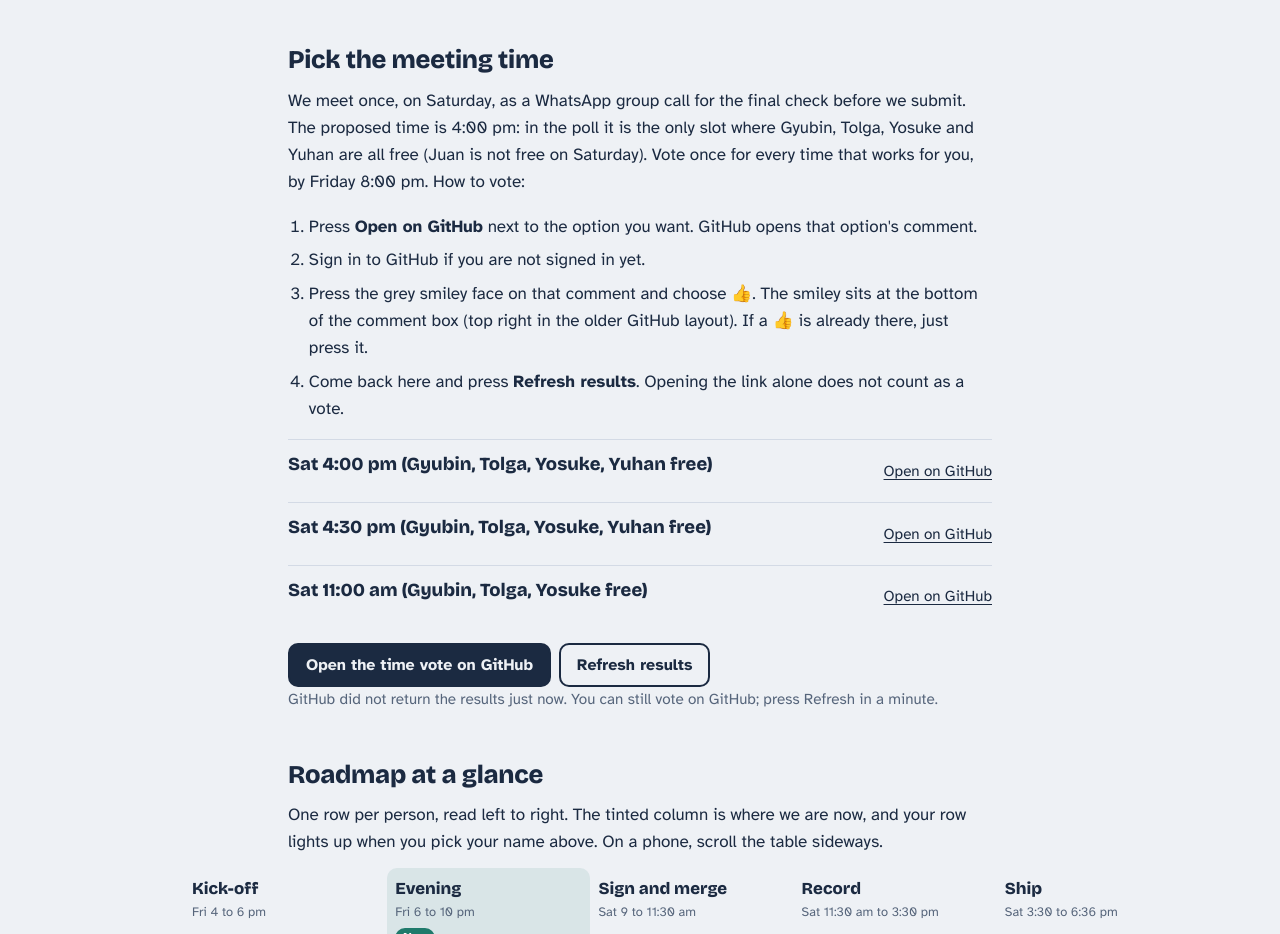
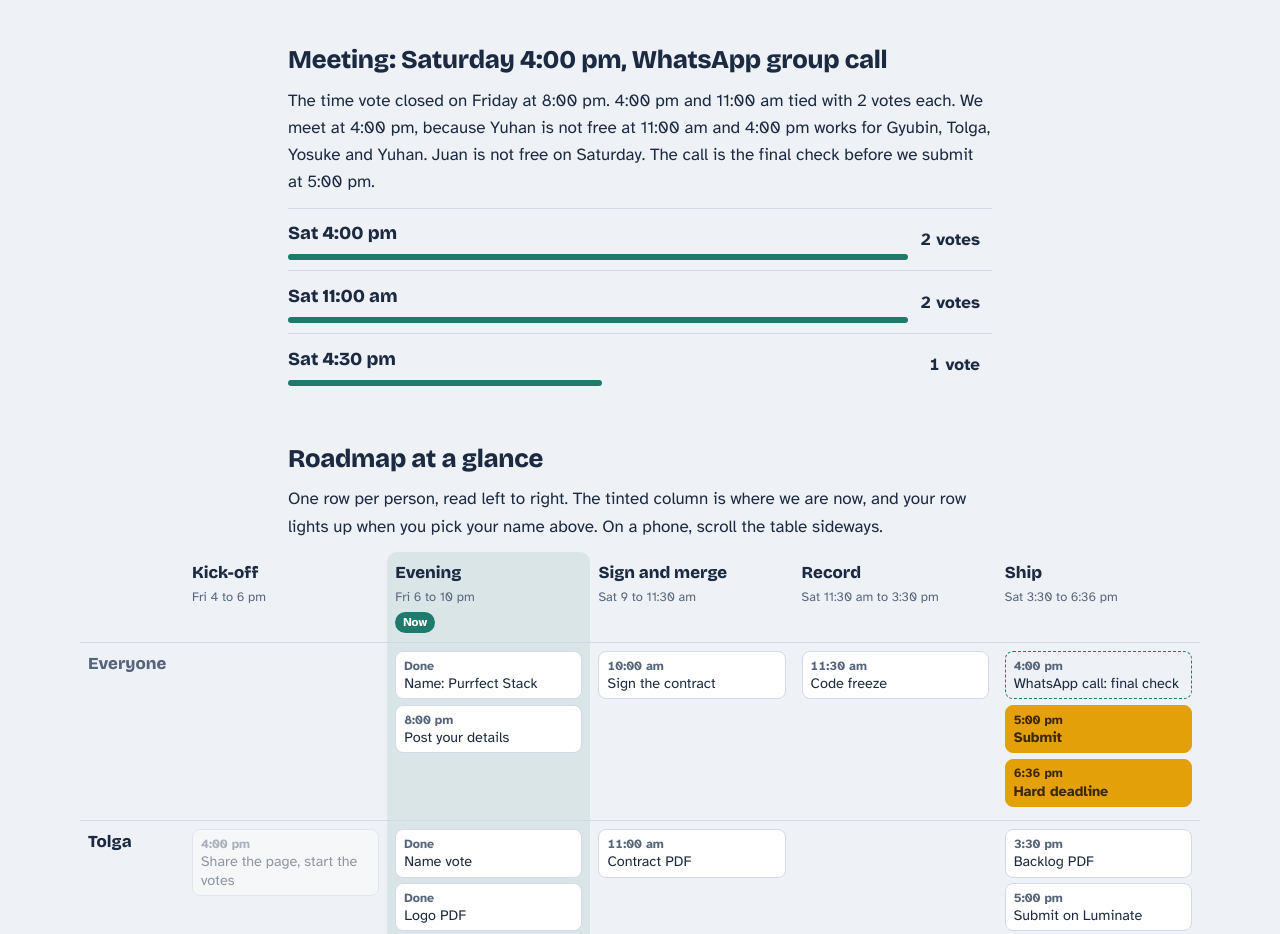
Before and after one commit to unaltolga/comp229-team-plan, a plain HTML site: page index.html in a window 1280 px wide. Shown: the part 1648-2582 px from the top of the page. Drawn offline with nearby package versions, Linux system fonts and the light colour scheme; no server answers.

Commit message:
Fix the meeting time: Saturday 4:00 pm
The time vote closed at 8 pm with 4:00 pm and 11:00 am tied at 2 votes.
4:00 pm is kept because Yuhan is not free at 11:00 am.
The logo PDF step is marked done since it was shared in the chat.

```diff
--- a/index.html
+++ b/index.html
@@ -267,7 +267,7 @@
   <!-- Team name vote, counted from GitHub reactions -->
   <section id="vote" aria-labelledby="vote-title">
     <h2 id="vote-title">Team name: Purrfect Stack</h2>
-    <p>The name vote closed on Friday at 7:30 pm. Purrfect Stack won with 3 votes. That is a majority of our five, so a late vote cannot change it. Tolga is making the logo now.</p>
+    <p>The name vote closed on Friday at 7:30 pm. Purrfect Stack won with 3 votes. That is a majority of our five, so a late vote cannot change it. The logo is in the group chat.</p>
     <ol class="ballot" id="ballot">
       <li><span class="opt"><strong>Purrfect Stack</strong><span class="bar" style="width:100%"></span></span><span class="count">3 votes</span></li>
       <li><span class="opt"><strong>Paw Commit</strong><span class="bar" style="width:33.3%"></span></span><span class="count">1 vote</span></li>
@@ -277,22 +277,15 @@
     </ol>
   </section>
 
-  <!-- Meeting time vote, counted from GitHub reactions -->
+  <!-- Meeting time: vote closed, result fixed -->
   <section id="meeting" aria-labelledby="meeting-title">
-    <h2 id="meeting-title">Pick the meeting time</h2>
-    <p>We meet once, on Saturday, as a WhatsApp group call for the final check before we submit. The proposed time is 4:00 pm: in the poll it is the only slot where Gyubin, Tolga, Yosuke and Yuhan are all free (Juan is not free on Saturday). Vote once for every time that works for you, by Friday 8:00 pm. How to vote:</p>
-    <ol class="howto">
-      <li>Press <strong>Open on GitHub</strong> next to the option you want. GitHub opens that option's comment.</li>
-      <li>Sign in to GitHub if you are not signed in yet.</li>
-      <li>Press the grey smiley face on that comment and choose 👍. The smiley sits at the bottom of the comment box (top right in the older GitHub layout). If a 👍 is already there, just press it.</li>
-      <li>Come back here and press <strong>Refresh results</strong>. Opening the link alone does not count as a vote.</li>
+    <h2 id="meeting-title">Meeting: Saturday 4:00 pm, WhatsApp group call</h2>
+    <p>The time vote closed on Friday at 8:00 pm. 4:00 pm and 11:00 am tied with 2 votes each. We meet at 4:00 pm, because Yuhan is not free at 11:00 am and 4:00 pm works for Gyubin, Tolga, Yosuke and Yuhan. Juan is not free on Saturday. The call is the final check before we submit at 5:00 pm.</p>
+    <ol class="ballot" id="ballot-time">
+      <li><span class="opt"><strong>Sat 4:00 pm</strong><span class="bar" style="width:100%"></span></span><span class="count">2 votes</span></li>
+      <li><span class="opt"><strong>Sat 11:00 am</strong><span class="bar" style="width:100%"></span></span><span class="count">2 votes</span></li>
+      <li><span class="opt"><strong>Sat 4:30 pm</strong><span class="bar" style="width:50%"></span></span><span class="count">1 vote</span></li>
     </ol>
-    <ol class="ballot" id="ballot-time"></ol>
-    <div class="actions">
-      <a class="button" href="https://github.com/unaltolga/comp229-team-plan/issues/2">Open the time vote on GitHub</a>
-      <button class="button secondary refresh" type="button">Refresh results</button>
-    </div>
-    <p class="note" id="time-status"></p>
   </section>
 </div>
 
@@ -319,7 +312,7 @@
         <tr class="everyone">
           <th scope="row">Everyone</th>
           <td></td>
-          <td><ul><li class="chip"><span class="t">Done</span>Name: Purrfect Stack</li><li class="chip"><span class="t">8:00 pm</span>Post your details; time vote closes</li></ul></td>
+          <td><ul><li class="chip"><span class="t">Done</span>Name: Purrfect Stack</li><li class="chip"><span class="t">8:00 pm</span>Post your details</li></ul></td>
           <td><ul><li class="chip"><span class="t">10:00 am</span>Sign the contract</li></ul></td>
           <td><ul><li class="chip"><span class="t">11:30 am</span>Code freeze</li></ul></td>
           <td><ul><li class="chip call"><span class="t">4:00 pm</span>WhatsApp call: final check</li><li class="chip key"><span class="t">5:00 pm</span>Submit</li><li class="chip key"><span class="t">6:36 pm</span>Hard deadline</li></ul></td>
@@ -327,7 +320,7 @@
         <tr data-member="tolga">
           <th scope="row">Tolga</th>
           <td><ul><li class="chip"><span class="t">4:00 pm</span>Share the page, start the votes</li></ul></td>
-          <td><ul><li class="chip"><span class="t">Done</span>Name vote</li><li class="chip"><span class="t">9:00 pm</span>Logo PDF</li><li class="chip"><span class="t">Done</span>Endpoint PR #2</li></ul></td>
+          <td><ul><li class="chip"><span class="t">Done</span>Name vote</li><li class="chip"><span class="t">Done</span>Logo PDF</li><li class="chip"><span class="t">Done</span>Endpoint PR #2</li></ul></td>
           <td><ul><li class="chip"><span class="t">11:00 am</span>Contract PDF</li></ul></td>
           <td></td>
           <td><ul><li class="chip"><span class="t">3:30 pm</span>Backlog PDF</li><li class="chip"><span class="t">5:00 pm</span>Submit on Luminate</li></ul></td>
@@ -376,14 +369,14 @@
   <!-- Shared timeline -->
   <section id="timeline" aria-labelledby="timeline-title">
     <h2 id="timeline-title">Calls and deadlines</h2>
-    <p>We have one call: Saturday 4:00 pm on WhatsApp, unless the time vote above picks another slot. Tasks follow the meeting poll: Juan is free Friday 4 to 6 pm only, Yuhan Friday 5:30 to 6 pm and Saturday from 4 pm, Gyubin Saturday 10 am to 5 pm.</p>
+    <p>We have one call: Saturday 4:00 pm on WhatsApp (set by the time vote). Tasks follow the meeting poll: Juan is free Friday 4 to 6 pm only, Yuhan Friday 5:30 to 6 pm and Saturday from 4 pm, Gyubin Saturday 10 am to 5 pm.</p>
     <h3>Friday, November 13</h3>
     <ol class="timeline">
       <li data-at="2026-11-13T16:00:00-05:00"><span class="when">4:00 pm</span><span class="what">Page shared in the chat; Yosuke starts the Render deploy</span></li>
       <li data-at="2026-11-13T17:00:00-05:00"><span class="when">5:00 pm</span><span class="what">Live URL posted (Yosuke, done: <a href="https://comp229-booking-system-application.onrender.com">comp229-booking-system-application.onrender.com</a>). The repo is already public</span></li>
       <li data-at="2026-11-13T18:00:00-05:00"><span class="when">6:00 pm</span><span class="what">Contract draft shared (Juan)</span></li>
       <li data-at="2026-11-13T19:30:00-05:00"><span class="when">7:30 pm</span><span class="what">Team name vote closed: Purrfect Stack won</span></li>
-      <li data-at="2026-11-13T20:00:00-05:00"><span class="when">8:00 pm</span><span class="what">Everyone posts full name, student ID, email, role and a real photo in the group chat; meeting time vote closes; README PR open (Juan)</span></li>
+      <li data-at="2026-11-13T20:00:00-05:00"><span class="when">8:00 pm</span><span class="what">Everyone posts full name, student ID, email, role and a real photo in the group chat; meeting time set: Saturday 4:00 pm; README PR open (Juan)</span></li>
       <li data-at="2026-11-13T21:00:00-05:00"><span class="when">9:00 pm</span><span class="what">Logo PDF shared (Tolga)</span></li>
       <li data-at="2026-11-13T22:00:00-05:00"><span class="when">10:00 pm</span><span class="what">Public endpoint PR open (Tolga, done: <a href="https://github.com/Yosuke-cell/COMP229_Booking_System_Application/pull/2">PR #2</a>); Jira updated (Juan)</span></li>
     </ol>
@@ -465,7 +458,7 @@ git push -u origin your-branch-name</code></pre>
   </section>
 
   <footer>
-    <p>This page is temporary and public, so it holds no student IDs, emails or photos. Post those in the group chat. Last updated Friday, November 13, 7:37 pm.</p>
+    <p>This page is temporary and public, so it holds no student IDs, emails or photos. Post those in the group chat. Last updated Friday, November 13, 8:02 pm.</p>
   </footer>
 </div>
 
@@ -476,9 +469,9 @@ git push -u origin your-branch-name</code></pre>
       id: "tolga", name: "Tolga", summary: "Name vote, logo, endpoint PR, contract PDF, backlog PDF, submit",
       steps: [
         ["2026-11-13T16:00:00-05:00", "Fri 4:00 pm", "Share this page in the group chat and start the name and meeting time votes."],
-        ["2026-11-13T19:30:00-05:00", "Fri 7:30 pm", "Done: Purrfect Stack won the name vote with 3 votes. At 8:00 pm, post the meeting time that won."],
+        ["2026-11-13T19:30:00-05:00", "Fri 7:30 pm", "Done: Purrfect Stack won the name vote with 3 votes. The meeting is Saturday 4:00 pm."],
         ["2026-11-13T20:00:00-05:00", "Fri 8:00 pm", "Post your full name, student ID, email, role and photo in the chat."],
-        ["2026-11-13T21:00:00-05:00", "Fri 9:00 pm", "Share the team logo as a PDF."],
+        ["2026-11-13T21:00:00-05:00", "Fri 9:00 pm", "Done: logo PDF and PNGs shared in the chat."],
         ["2026-11-13T22:00:00-05:00", "Fri 10:00 pm", "Done: <a href=\"https://github.com/Yosuke-cell/COMP229_Booking_System_Application/pull/2\">PR #2</a> adds <code>GET /api/bookings/public</code>."],
         ["2026-11-14T10:00:00-05:00", "Sat 10:00 am", "Sign the contract and check that all five members have signed."],
         ["2026-11-14T11:00:00-05:00", "Sat 11:00 am", "Export the signed contract with the logo as a PDF and post it in the chat."],
@@ -652,10 +645,7 @@ git push -u origin your-branch-name</code></pre>
   }
 
   /* ---------- Votes: read thumbs-up counts from the GitHub issues ---------- */
-  const VOTES = [
-    { issue: 2, list: "ballot-time", status: "time-status", single: false,
-      fallback: ["Sat 4:00 pm (Gyubin, Tolga, Yosuke, Yuhan free)", "Sat 4:30 pm (Gyubin, Tolga, Yosuke, Yuhan free)", "Sat 11:00 am (Gyubin, Tolga, Yosuke free)"] }
-  ];
+  const VOTES = [];  // both votes are closed; results are fixed in the page
   const ISSUE_URL = "https://github.com/unaltolga/comp229-team-plan/issues/";
 
   function renderBallot(vote, options, statusText) {
```
